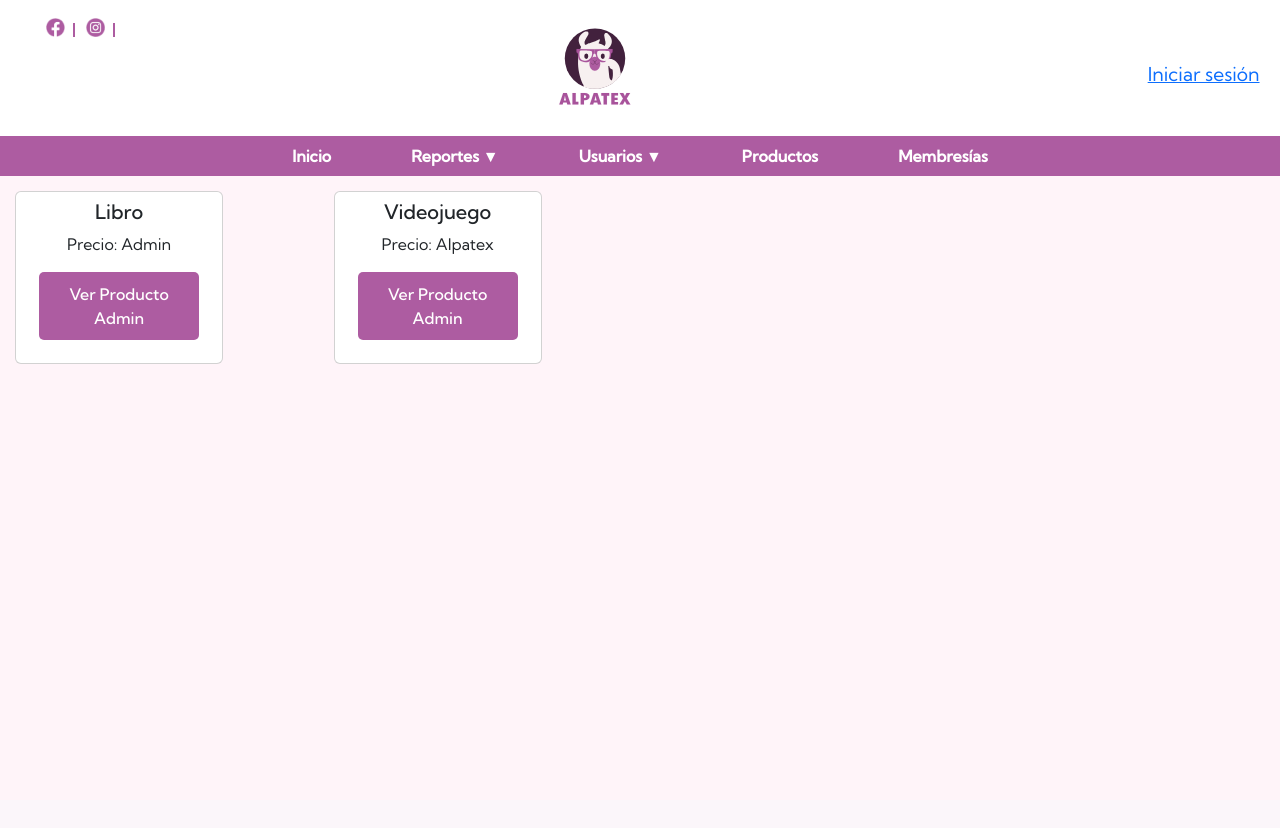
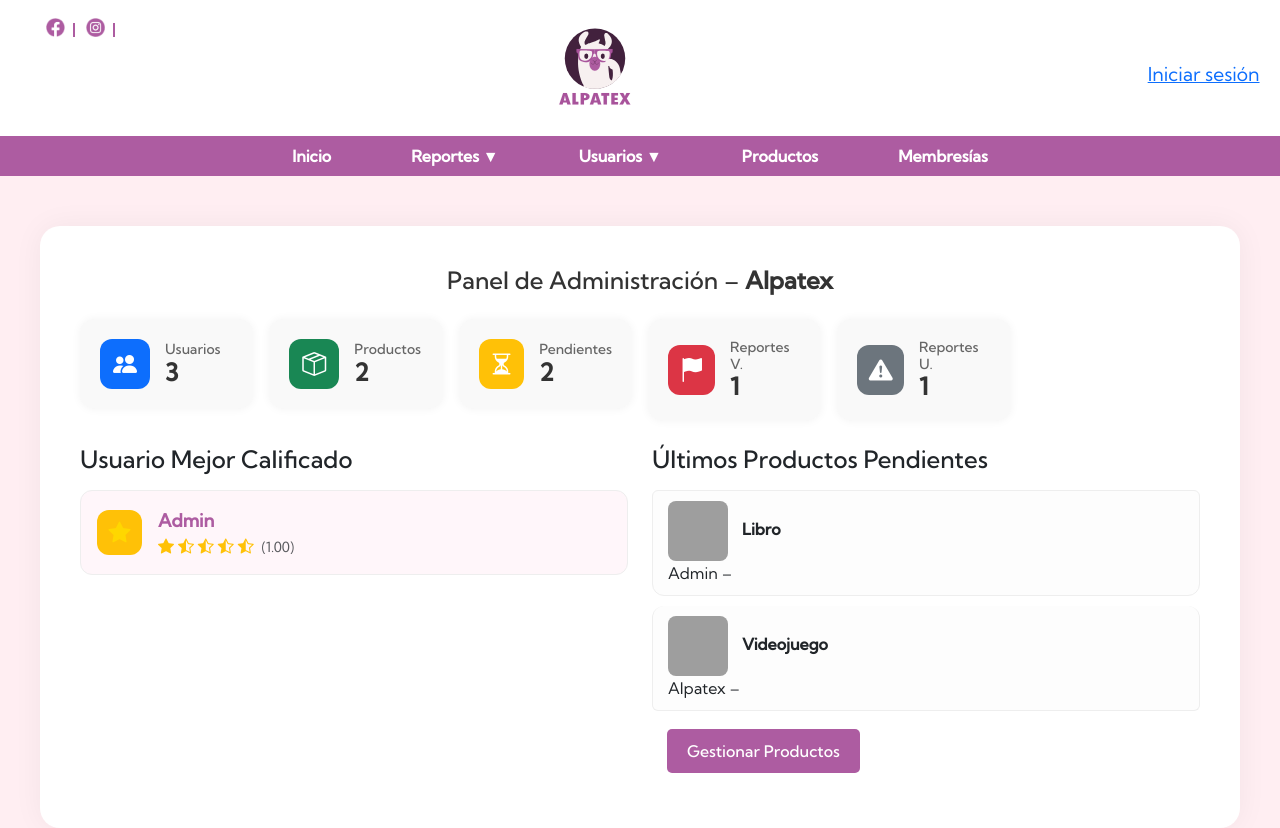
Before and after one commit to Karol3Navarro/Alpatex, a Django app: page /admin_dashboard/home_admin in a window 1280 px wide. Before the commit the page ends 364 px from the top, so only its background shows below. Run offline with Django 5.2, Linux system fonts and the light colour scheme; data comes from the database, SQL or seed files in the repository; tables that the repository leaves empty hold one stand-in row (values such as "Sample post"); some libraries are stand-ins or nearby versions; grey boxes are pictures that could not be loaded.

Commit message:
modificacion home admin, geston productos y usuarios reportados

```diff
--- a/admin_alpatex/templates/admin_alpatex/home_admin.html
+++ b/admin_alpatex/templates/admin_alpatex/home_admin.html
@@ -1,27 +1,183 @@
 {% extends "admin_alpatex/base.html" %}
 
 {% block body %}
-    <div class="container-items">
-        <div class="row" id="product-container">
-            {% for x in productos %}
-                <div class="col-md-3 mb-2">
-                    <div class="card Ccard" style="width: 13rem;">
-                        <div class="card-body">
-                            <h5 class="card-title">{{ x.nombre }}</h5>
-                            <p class="price card-text">Precio: {{ x.usuario }}</p>
-                            <a href="{% url 'ver_producto_admin' id_producto=x.id_producto %}" class="btn btn-primary">Ver Producto Admin</a>
-                        </div>
-                    </div>
-                </div>
+      <style>
+    body {
+      background-color: #ffeef2;
+      font-family: 'Segoe UI', sans-serif;
+    }
+
+    .dashboard {
+      background-color: #fff;
+      padding: 40px;
+      border-radius: 20px;
+      margin: 50px auto;
+      max-width: 1200px;
+      box-shadow: 0 0 30px rgba(0, 0, 0, 0.05);
+    }
+
+    .widget {
+      background-color: #f9f9f9;
+      border-radius: 15px;
+      padding: 20px;
+      display: flex;
+      align-items: center;
+      gap: 15px;
+      box-shadow: 0 0 10px rgba(0,0,0,0.05);
+      transition: transform 0.2s ease;
+    }
+
+    .widget:hover {
+      transform: scale(1.03);
+    }
+
+    .icon-box {
+      width: 50px;
+      height: 50px;
+      display: flex;
+      align-items: center;
+      justify-content: center;
+      border-radius: 12px;
+      font-size: 24px;
+      color: white;
+    }
+
+    .text-box h6 {
+      margin: 0;
+      font-size: 14px;
+      color: #666;
+    }
+
+    .text-box h4 {
+      margin: 0;
+      font-weight: bold;
+      color: #333;
+    }
+
+    .rating-box, .list-group-item {
+      border-radius: 12px;
+      background: #fdfdfd;
+      border: 1px solid #eee;
+      padding: 10px 15px;
+      margin-bottom: 10px;
+    }
+
+    .rating-box i {
+      color: gold;
+    }
+  </style>
+
+
+<div class="dashboard">
+  <h2 class="mb-4 text-center">Panel de Administración – <strong>Alpatex</strong></h2>
+
+  <div class="row g-3 mb-4">
+    <div class="col-sm-6 col-md-4 col-lg-2">
+      <div class="widget">
+        <div class="icon-box bg-primary"><i class="bi bi-people-fill"></i></div>
+        <div class="text-box">
+          <h6>Usuarios</h6>
+          <h4>{{ total_usuarios }}</h4>
+        </div>
+      </div>
+    </div>
+    <div class="col-sm-6 col-md-4 col-lg-2">
+      <div class="widget">
+        <div class="icon-box bg-success"><i class="bi bi-box-seam"></i></div>
+        <div class="text-box">
+          <h6>Productos</h6>
+          <h4>{{ total_productos }}</h4>
+        </div>
+      </div>
+    </div>
+    <div class="col-sm-6 col-md-4 col-lg-2">
+      <div class="widget">
+        <div class="icon-box bg-warning"><i class="bi bi-hourglass-split"></i></div>
+        <div class="text-box">
+          <h6>Pendientes</h6>
+          <h4>{{ productos_pendientes }}</h4>
+        </div>
+      </div>
+    </div>
+    <div class="col-sm-6 col-md-4 col-lg-2">
+      <div class="widget">
+        <div class="icon-box bg-danger"><i class="bi bi-flag-fill"></i></div>
+        <div class="text-box">
+          <h6>Reportes V.</h6>
+          <h4>{{ total_reportes_vendedor }}</h4>
+        </div>
+      </div>
+    </div>
+    <div class="col-sm-6 col-md-4 col-lg-2">
+      <div class="widget">
+        <div class="icon-box bg-secondary"><i class="bi bi-exclamation-triangle-fill"></i></div>
+        <div class="text-box">
+          <h6>Reportes U.</h6>
+          <h4>{{ total_reportes_usuario }}</h4>
+        </div>
+      </div>
+    </div>
+  </div>
+
+  <!-- Calificaciones y Productos -->
+  <div class="row mt-4">
+
+<div class="col-md-6">
+  <h4 class="mb-3">Usuario Mejor Calificado</h4>
+  <div class="rating-box d-flex align-items-center justify-content-between px-3 py-3" style="background-color: #fff6fa;">
+    <div class="d-flex align-items-center">
+      <div class="icon-box bg-warning me-3" style="font-size: 22px; width: 45px; height: 45px;">
+        <i class="bi bi-star-fill"></i>
+      </div>
+      {% if mejor_usuario %}
+        <div>
+          <div class="fw-bold" style="color: #AD5CA1; font-size: 18px;">
+            {{ mejor_usuario.username }}
+          </div>
+          <div>
+            {% for i in "12345" %}
+              {% if forloop.counter <= mejor_usuario.promedio %}
+                <i class="bi bi-star-fill text-warning"></i>
+              {% elif forloop.counter0 < mejor_usuario.promedio < forloop.counter %}
+                <i class="bi bi-star-half text-warning"></i>
+              {% else %}
+                <i class="bi bi-star text-warning"></i>
+              {% endif %}
             {% endfor %}
+            <small class="text-muted ms-1">({{ mejor_usuario.promedio|floatformat:2 }})</small>
+          </div>
         </div>
+      {% else %}
+        <div class="text-muted">No hay registros</div>
+      {% endif %}
     </div>
+  </div>
+</div>
 
-    <!-- Botón para redirigir a la gestión de productos -->
-    {% if user.is_staff %}
-        <div class="text-center mt-4">
-            <a href="{% url 'gestionar_productos' %}" class="btn btn-warning">Gestionar Productos</a>
-        </div>
-    {% endif %}
+
+
+
+    <div class="col-md-6">
+      <h4 class="mb-3">Últimos Productos Pendientes</h4>
+      <ul class="list-group">
+        {% for producto in productos_pendientes_list %}
+          <li class="list-group-item">
+          <img src="{{ producto.imagen.url }}" alt="{{ producto.nombre }}" style="width: 60px; height: 60px; object-fit: cover; border-radius: 8px; margin-right: 10px;">
+
+            <strong>{{ producto.nombre }}</strong><br>
+            {{ producto.usuario.username }} –
+            <small>{{ producto.fecha_subida|date:"d/m/Y H:i" }}</small>
+          </li>
+        {% empty %}
+          <li class="list-group-item text-muted">No hay productos pendientes</li>
+        {% endfor %}
+      </ul>
+      <a href="{% url 'gestionar_productos' %}" class="btn btn-outline-primary mt-2">Gestionar Productos</a>
+    </div>
+  </div>
+</div>
+
+<!-- Bootstrap JS -->
+
 
 {% endblock %}
--- a/admin_alpatex/templates/admin_alpatex/usuarios_reportados.html
+++ b/admin_alpatex/templates/admin_alpatex/usuarios_reportados.html
@@ -14,7 +14,8 @@
                 <div class="card-body">
                     <h5 class="card-title">{{ usuario.username }}</h5>
                     <p class="card-text"><strong>Dirección:</strong> {{ usuario.perfil.direccion }}</p>
-                    <p class="card-text"><strong>Reportes:</strong> {{ usuario.num_reportes }}</p>
+                    <p class="card-text"><strong>Reportes como vendedor:</strong> {{ usuario.num_reportes_vendedor }}</p>
+                    <p class="card-text"><strong>Reportes como usuario:</strong> {{ usuario.num_reportes_usuario }}</p>
                     <a href="{% url 'perfil_usuario' username=usuario.username %}">Ver Perfil</a>
                 </div>
 
--- a/admin_alpatex/views.py
+++ b/admin_alpatex/views.py
@@ -1,6 +1,7 @@
 from django.shortcuts import render, get_object_or_404, redirect
 from django.contrib import messages
-from index.models import Producto, Perfil,  CalificacionVendedor, CalificacionCliente, ReporteVendedor
+from index.models import Producto, Perfil,  CalificacionVendedor, CalificacionCliente, ReporteVendedor, ReporteUsuario
+from django.db.models import Avg
 from django.contrib.auth.decorators import login_required,user_passes_test
 from django.contrib.auth.models import User
 import openpyxl
@@ -25,18 +26,73 @@ from Dm.utils import contar_mensajes_no_leidos
 
 def dashboard(request):
     return render(request, 'admin_alpatex/home_admin.html')
-
 def home_admin(request):
-    usuarios = User.objects.all()
-    productos = Producto.objects.all()  # Obtener todos los productos
+    # Totales y otros datos
     mensajes_no_leidos = contar_mensajes_no_leidos(request.user)
 
+    total_usuarios = User.objects.count()
+    total_productos = Producto.objects.count()
+    productos_pendientes = Producto.objects.filter(estado_revision='Pendiente').count()
+
+    total_reportes_vendedor = ReporteVendedor.objects.count()
+    total_reportes_usuario = ReporteUsuario.objects.count()
+
+    # Promedios individuales
+    promedio_puntaje_vendedor = CalificacionVendedor.objects.aggregate(avg=Avg('puntaje'))['avg'] or 0
+    promedio_puntaje_cliente = CalificacionCliente.objects.aggregate(avg=Avg('puntaje'))['avg'] or 0
+
+    # Promedio general ponderado
+    count_vendedor = CalificacionVendedor.objects.count()
+    count_cliente = CalificacionCliente.objects.count()
+    total_calificaciones = count_vendedor + count_cliente
+
+    if total_calificaciones > 0:
+        promedio_puntaje_usuarios = (
+            (promedio_puntaje_vendedor * count_vendedor) +
+            (promedio_puntaje_cliente * count_cliente)
+        ) / total_calificaciones
+    else:
+        promedio_puntaje_usuarios = 0
+
+    # Mejor vendedor promedio (usuario con mayor promedio en CalificacionVendedor)
+    mejor_vendedor = CalificacionVendedor.objects.values('vendedor__id', 'vendedor__username') \
+        .annotate(promedio=Avg('puntaje')) \
+        .order_by('-promedio').first()
+
+    # Mejor cliente promedio (usuario con mayor promedio en CalificacionCliente)
+    mejor_cliente = CalificacionCliente.objects.values('cliente__id', 'cliente__username') \
+        .annotate(promedio=Avg('puntaje')) \
+        .order_by('-promedio').first()
+
+    # Aquí combinamos ambos para obtener el mejor usuario general (el que tenga mayor promedio entre ambos)
+    mejor_usuario = None
+    if mejor_vendedor and mejor_cliente:
+        if mejor_vendedor['promedio'] >= mejor_cliente['promedio']:
+            mejor_usuario = {'username': mejor_vendedor['vendedor__username'], 'promedio': mejor_vendedor['promedio']}
+        else:
+            mejor_usuario = {'username': mejor_cliente['cliente__username'], 'promedio': mejor_cliente['promedio']}
+    elif mejor_vendedor:
+        mejor_usuario = {'username': mejor_vendedor['vendedor__username'], 'promedio': mejor_vendedor['promedio']}
+    elif mejor_cliente:
+        mejor_usuario = {'username': mejor_cliente['cliente__username'], 'promedio': mejor_cliente['promedio']}
+
+    productos_pendientes_list = Producto.objects.filter(estado_revision='Pendiente').order_by('-fecha_creacion')[:5]
+
     context = {
-        "usuarios": usuarios,
-        "productos": productos,
+        'total_usuarios': total_usuarios,
+        'total_productos': total_productos,
+        'productos_pendientes': productos_pendientes,
+        'total_reportes_vendedor': total_reportes_vendedor,
+        'total_reportes_usuario': total_reportes_usuario,
+        'promedio_puntaje_usuarios': round(promedio_puntaje_usuarios, 2),
+        'mejor_usuario': mejor_usuario,
+        'productos_pendientes_list': productos_pendientes_list,
         'mensajes_no_leidos': mensajes_no_leidos
-        }  # Pasar la variable 'productos'
+
+    }
     return render(request, 'admin_alpatex/home_admin.html', context)
+
+
 
 @login_required
 def menu(request):
@@ -359,10 +415,13 @@ def eliminar_usuario(request, user_id):
     return redirect('usuarios')
 @login_required
 def usuarios_reportados(request):
-    # Obtener usuarios que han sido reportados al menos una vez
-    usuarios = User.objects.filter(reportes_recibidos__isnull=False).annotate(
-        num_reportes=Count('reportes_recibidos')
-    ).distinct()
+    # Contar reportes recibidos como vendedor y como usuario
+    usuarios = User.objects.annotate(
+        num_reportes_vendedor=Count('reportes_recibidos', distinct=True),
+        num_reportes_usuario=Count('reportes_usuario', distinct=True)
+    ).filter(
+        Q(num_reportes_vendedor__gt=0) | Q(num_reportes_usuario__gt=0)
+    )
 
     return render(request, 'admin_alpatex/usuarios_reportados.html', {
         'usuarios': usuarios
--- a/index/models.py
+++ b/index/models.py
@@ -167,9 +167,9 @@ class ReporteUsuario(models.Model):
     motivo = models.TextField()
     fecha_reporte = models.DateTimeField(auto_now_add=True)
 
+    def __str__(self):
+        return f"Reporte contra {self.usuario.username} - {self.fecha_reporte.strftime('%d/%m/%Y %H:%M')}"
 
-    def __str__(self):
-        return f"Reporte de {self.comprador} a {self.vendedor} - {self.fecha_reporte}"
 
 class CalificacionCliente(models.Model):
     cliente = models.ForeignKey(User, on_delete=models.CASCADE, related_name='calificaciones_recibidas_cliente')
```
Also changed, not shown: admin_alpatex/templates/admin_alpatex/gestion_productos.html (+84 -36 lines), index/views.py (+3 -4 lines).
